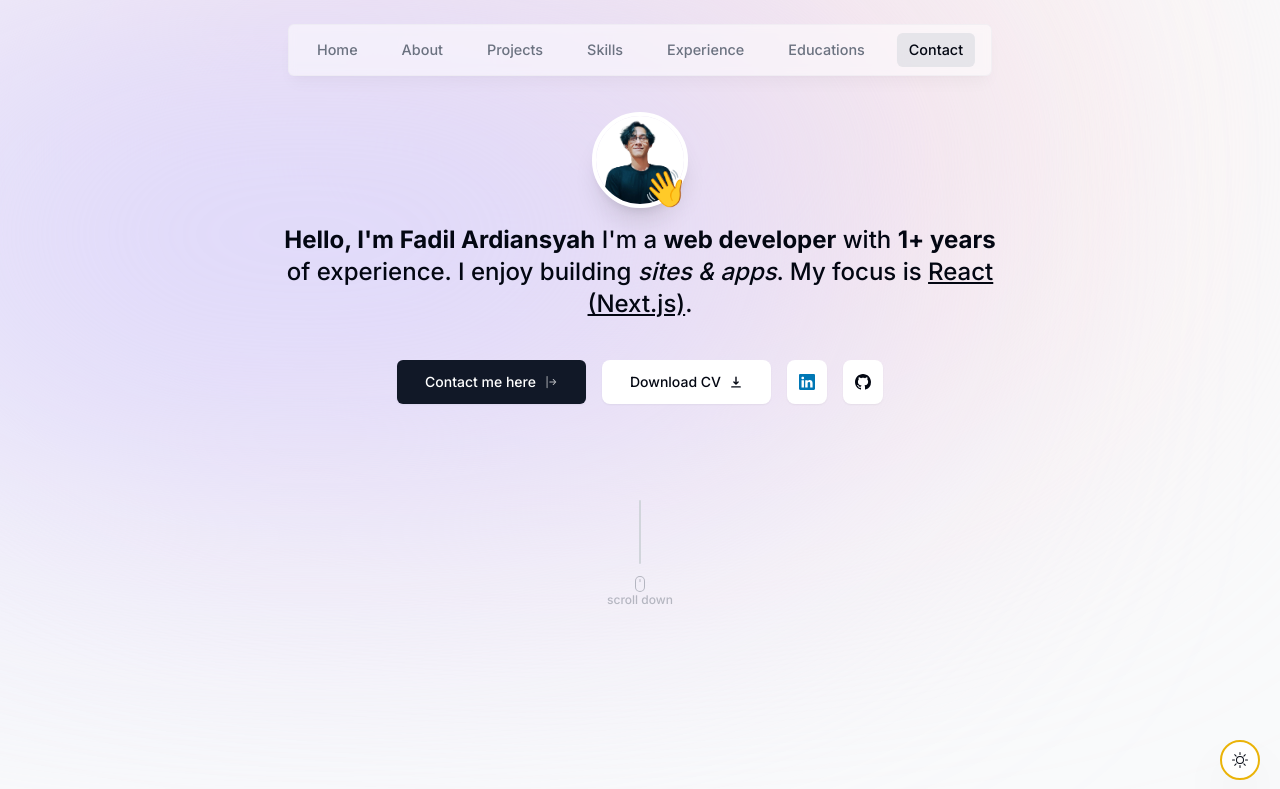
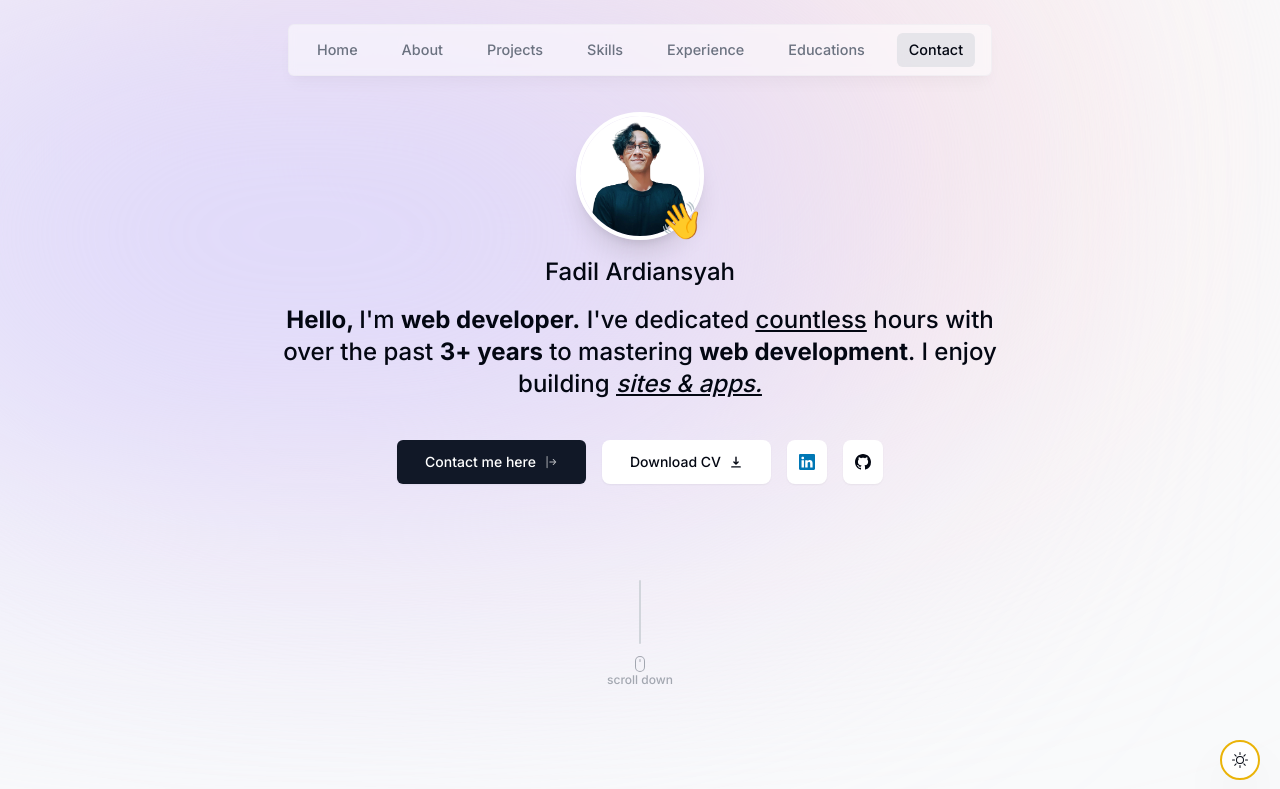
Before and after one commit to fadhilansyah25-codedojo/nextjs-portfolio, a Next.js app: page / in a window 1280 px wide. Shown: the top 789 px of the page. Built offline with nearby package versions, Linux system fonts and the light colour scheme; no server answers.

Commit message:
feat: update introduction component

```diff
--- a/components/intro.tsx
+++ b/components/intro.tsx
@@ -38,7 +38,7 @@ export default function Intro() {
               height={192}
               quality={95}
               priority={true}
-              className="h-24 w-24 rounded-full border-[0.3rem] border-white
+              className="h-32 w-32 rounded-full border-[0.3rem] border-white
             object-cover object-[50%_0%] shadow-xl"
             />
           </motion.div>
@@ -59,16 +59,20 @@ export default function Intro() {
       </div>
 
       {/* introduction desc container */}
+      <h1 className="mt-4 text-2xl font-medium">Fadil Ardiansyah</h1>
       <motion.h1
-        className="leading-[1.5 mb-10 mt-4 px-4 text-2xl font-medium"
+        className="leading-[1.5 mb-10 mt-4 px-4 text-xl sm:text-2xl font-medium"
         initial={{ opacity: 0, y: 100 }}
         animate={{ opacity: 1, y: 0 }}
       >
-        <span className="font-bold">Hello, I'm Fadil Ardiansyah</span> I'm a{" "}
-        <span className="font-bold">web developer</span> with{" "}
-        <span className="font-bold">1+ years</span> of experience. I enjoy
-        building <span className="italic">sites & apps</span>. My focus is{" "}
-        <span className="underline">React (Next.js)</span>.
+        <span className="font-bold">Hello, </span> I'm{" "}
+        <span className="font-bold">web developer.</span> I've dedicated{" "}
+        <span className="underline">countless</span> hours with over the past{" "}
+        <span className="font-bold">
+          {new Date().getFullYear() - 2020}+ years
+        </span>{" "}
+        to mastering <span className="font-bold">web development</span>. I enjoy
+        building <span className="italic underline">sites & apps.</span>
       </motion.h1>
 
       {/* CTA for contact container */}
@@ -98,8 +102,8 @@ export default function Intro() {
         {/* button to donwload cv */}
         <a
           className="group flex items-center justify-center gap-2 rounded-lg bg-white px-7 py-4
-          shadow-sm outline-none transition duration-200 hover:scale-110 focus:scale-110 active:scale-105 sm:py-3
-          sm:text-sm dark:bg-black/40"
+          shadow-sm outline-none transition duration-200 hover:scale-110 focus:scale-110 active:scale-105 dark:bg-black/40
+          sm:py-3 sm:text-sm"
           href="https://drive.google.com/file/d/1UtxJv5ZPRdQ6Mie6QSVdoj1X0bMIfyIy/view?usp=sharing"
           target="_blank"
         >
@@ -112,10 +116,10 @@ export default function Intro() {
           href="https://www.linkedin.com/in/fadhilansyah25/"
           className="flex cursor-pointer items-center justify-center gap-2 rounded-lg bg-white px-3
           py-4 text-[#0077B5] shadow-sm outline-none transition duration-200 hover:scale-[1.2]
-          focus:scale-110 active:scale-105 sm:py-3 dark:bg-black/40"
+          focus:scale-110 active:scale-105 dark:bg-black/40 sm:py-3"
           target="_blank"
         >
-          <BsIcon.BsLinkedin/>
+          <BsIcon.BsLinkedin />
           <p className="sm:hidden">Linkedin</p>
         </a>
 
@@ -124,10 +128,10 @@ export default function Intro() {
           href="https://github.com/fadhilansyah25"
           className="flex cursor-pointer items-center justify-center gap-2 rounded-lg bg-white px-3 py-4
           shadow-sm outline-none transition duration-200 hover:scale-[1.2] focus:scale-110 active:scale-105
-          sm:py-3 dark:bg-black/40"
+          dark:bg-black/40 sm:py-3"
           target="_blank"
         >
-          <BsIcon.BsGithub/>
+          <BsIcon.BsGithub />
           <p className="sm:hidden">Github</p>
         </a>
       </motion.div>
```
